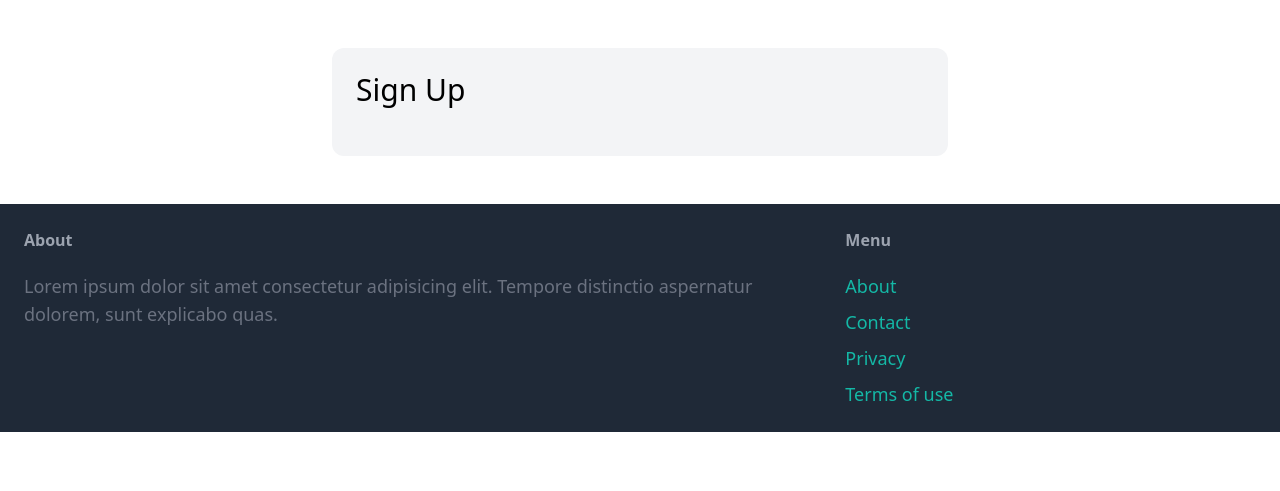
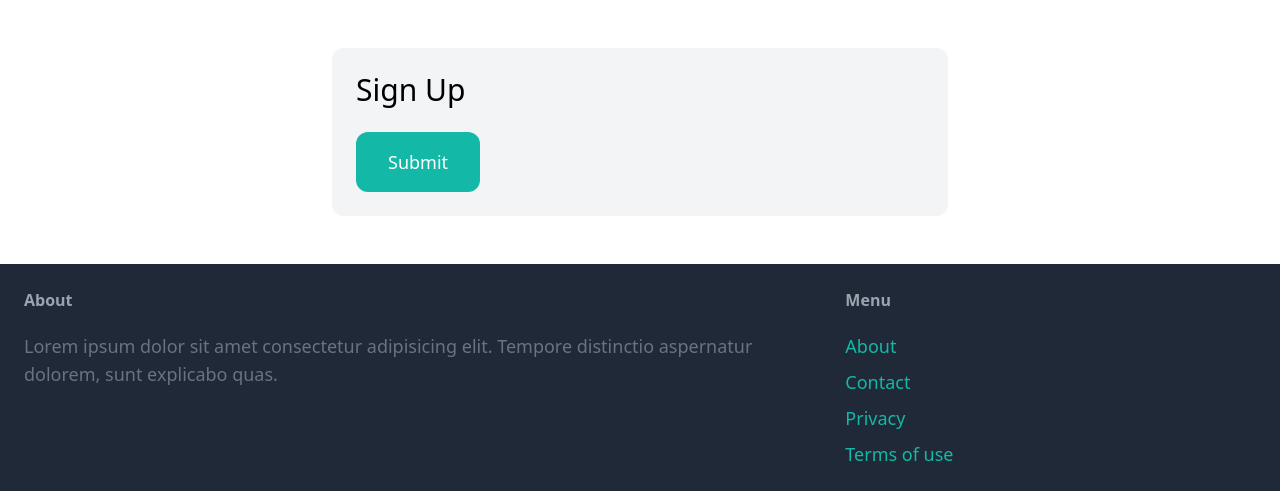
Before and after one commit to HarunaDev/django-oline-marketplace, a Django app: page /signup/ in a window 1280 px wide. Shown: the part 77-568 px from the top of the page. Run offline with Django 4.2, Linux system fonts and the light colour scheme; some libraries are stand-ins or nearby versions.

Commit message:
added button to form

```diff
--- a/shurp/core/templates/core/signup.html
+++ b/shurp/core/templates/core/signup.html
@@ -6,5 +6,12 @@
 <div class="w-1/2 my-6 mx-auto p-6 bg-gray-100 rounded-xl">
     <h1 class="mb-6 text-3xl">Sign Up</h1>
 
+    <!-- add form -->
+    <form method="post" action=".">
+        {% csrf_token %}
+
+        <button class="py-4 px-8 text-lg bg-teal-500 hover:bg-teal-700 rounded-xl text-white">Submit</button>
+    </form>
+
 </div>
 {% endblock %}
```
